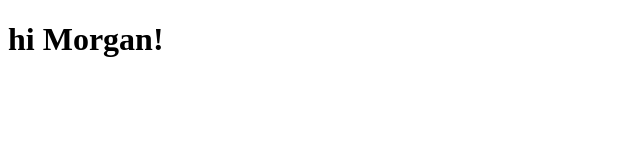
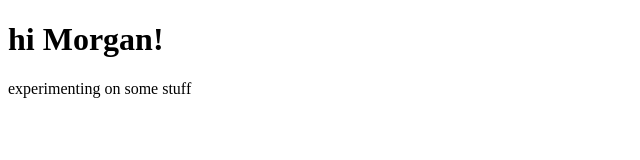
Before and after one commit to Crowy92/Version_control2, a plain HTML site: page index.html in a window 1280 px wide. Shown: the whole page, without its empty margins (0-640 px from the left). Drawn offline with Linux system fonts and the light colour scheme.

Commit message:
experimenting on index.html

```diff
--- a/index.html
+++ b/index.html
@@ -8,5 +8,6 @@
 </head>
 <body>
     <h1>hi Morgan!</h1>
+    <p>experimenting on some stuff</p>
 </body>
 </html>
```
Also changed, not shown: 1 other file.
